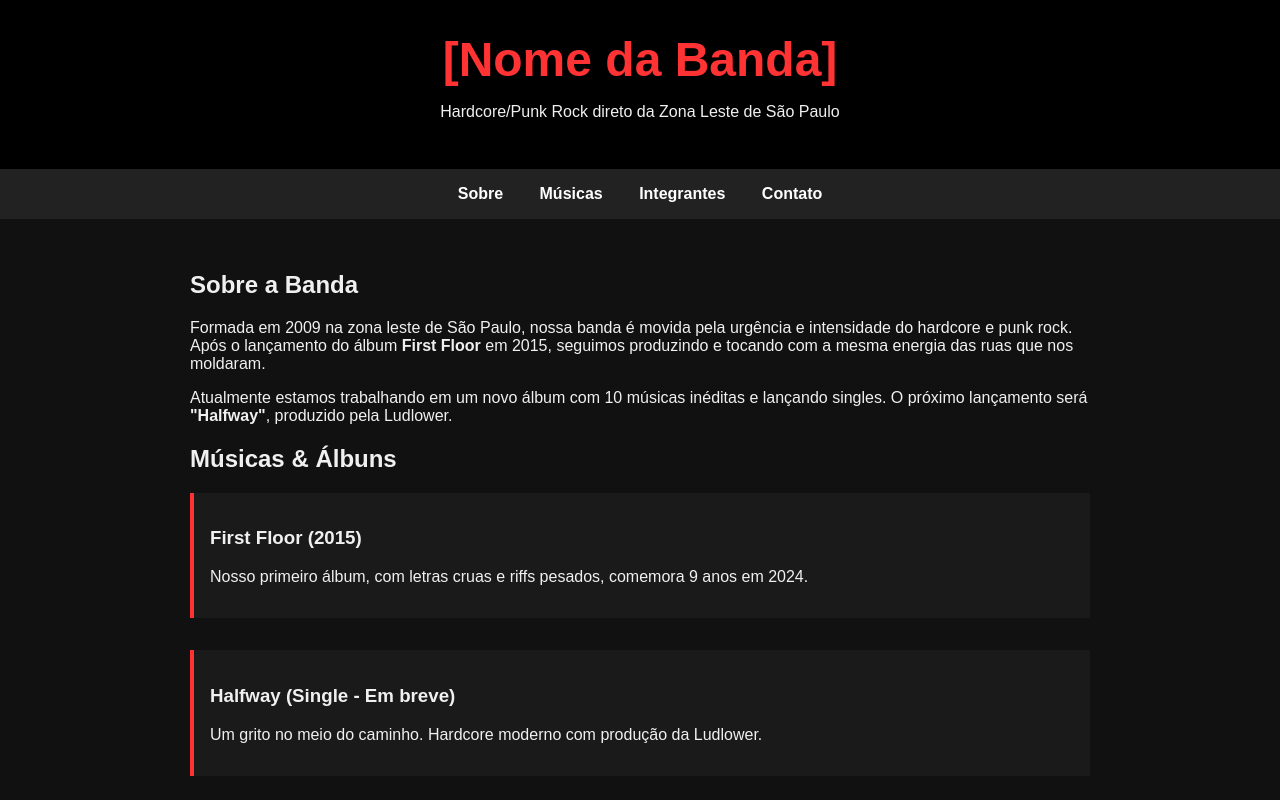
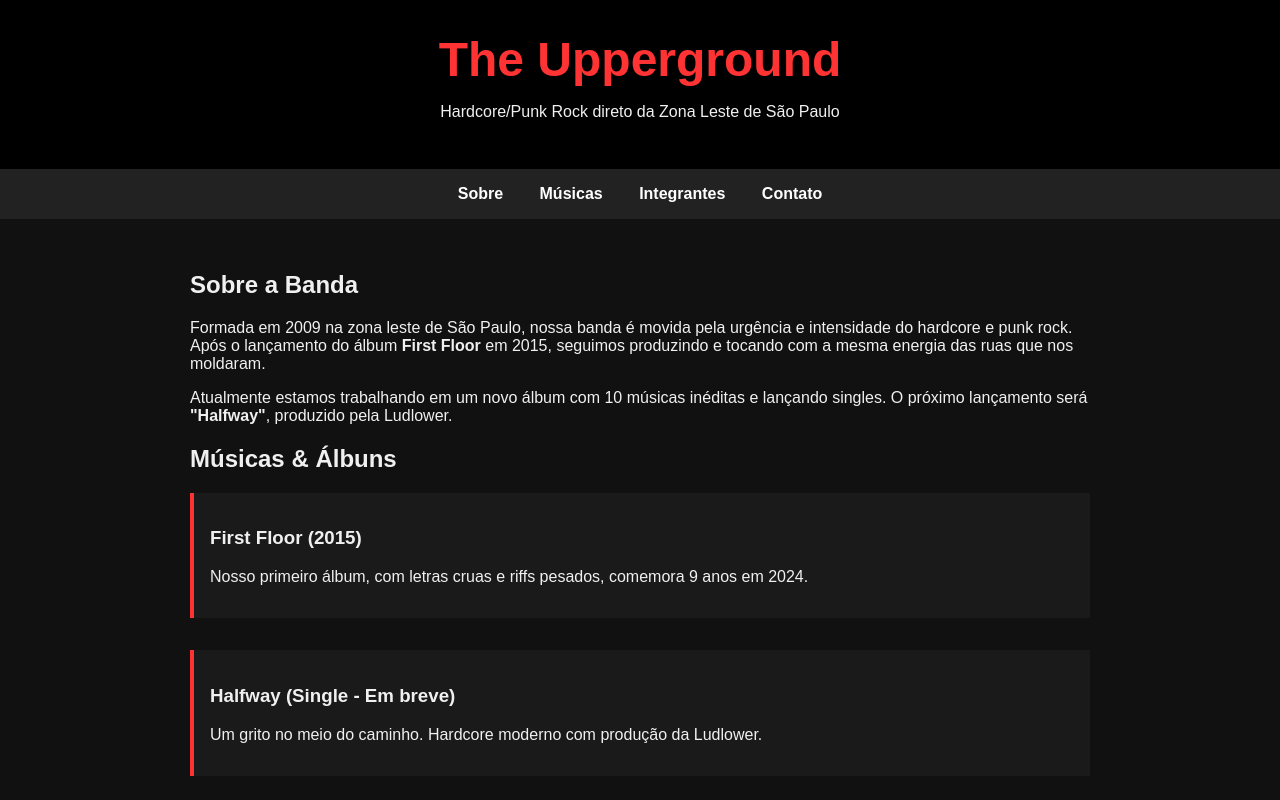
Before and after one commit to ericoaquino/Theupperground, a plain HTML site: page index.html in a window 1280 px wide. Shown: the top 800 px of the page. Drawn offline with Linux system fonts and the light colour scheme.

Commit message:
Mudei o titulo

```diff
--- a/index.html
+++ b/index.html
@@ -10,7 +10,7 @@
 <body>
 
   <header>
-    <h1>[Nome da Banda]</h1>
+    <h1>The Upperground</h1>
     <p>Hardcore/Punk Rock direto da Zona Leste de São Paulo</p>
   </header>
 
```
